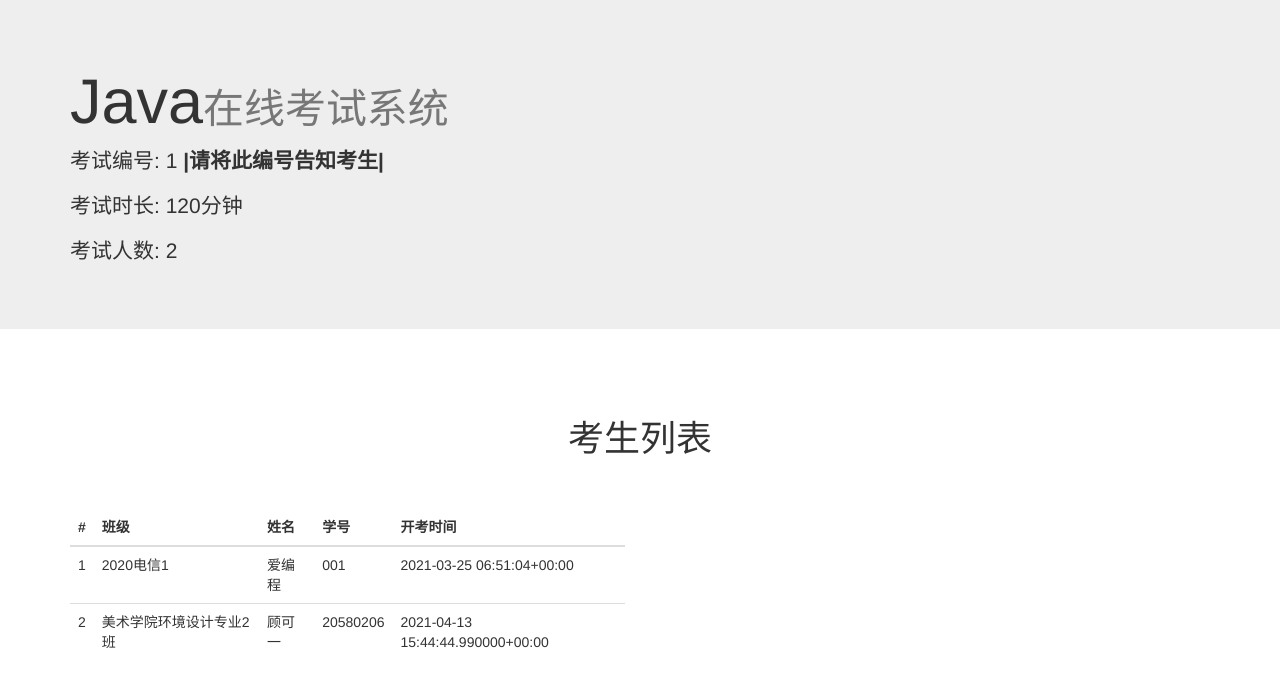
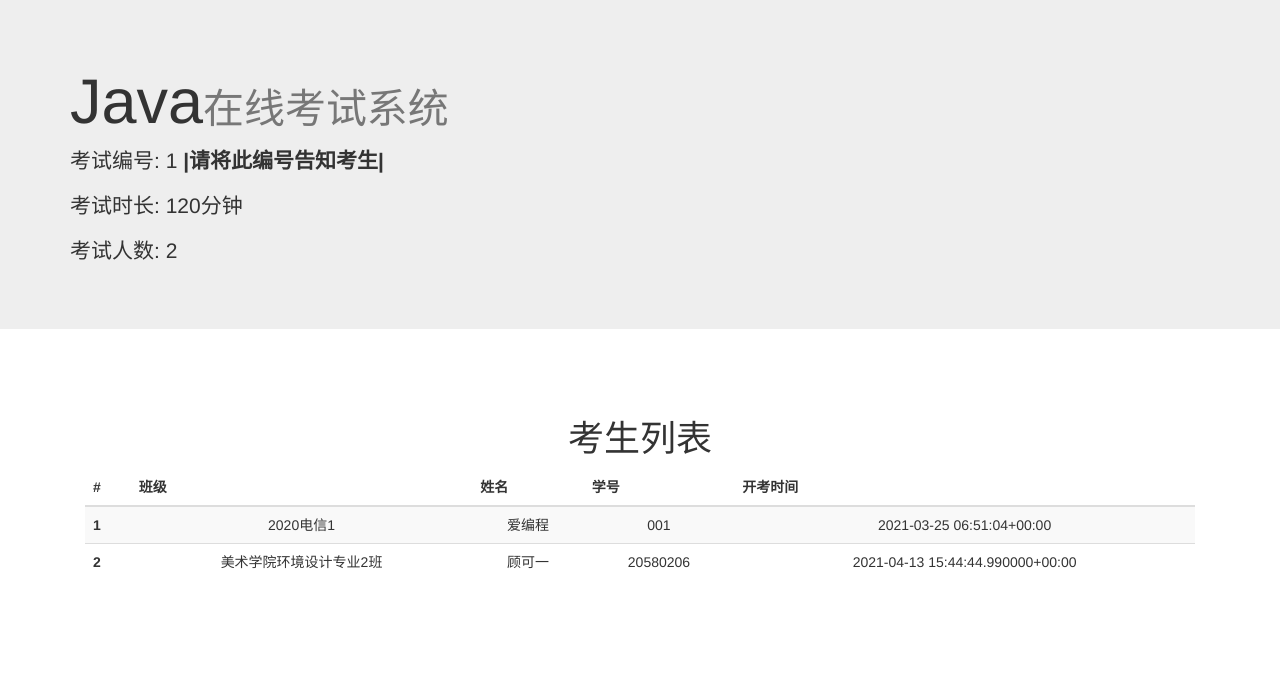
Before and after one commit to tanglw2020/exam-c, a Django app: page /c/examroom/1 in a window 1280 px wide. Shown: the part 51-738 px from the top of the page. Run offline with Django 3.2, Linux system fonts and the light colour scheme; data comes from the database, SQL or seed files in the repository; both versions use the stored data as it was after the commit; some libraries are stand-ins or nearby versions.

Commit message:
feat: add xxx

```diff
--- a/exam_c/templates/exam_c/exam_room_detail.html
+++ b/exam_c/templates/exam_c/exam_room_detail.html
@@ -84,30 +84,27 @@
       <div class="starter-template">
         <h1>考生列表</h1>
 
-            </div>
-            <div class="row">
-              <div class="col-md-6">
-                <table class="table">
+
+            <table class="table table-striped">
               <thead>
                 <tr>
-                      <th>#</th>
-                      <th>班级</th>
-                      <th>姓名</th>
-                      <th>学号</th>
-                      <th>开考时间</th>
+                  <th scope="col">#</th>
+                  <th scope="col">班级</th>
+                  <th scope="col">姓名</th>
+                  <th scope="col">学号</th>
+                  <th scope="col">开考时间</th>
                 </tr>
               </thead>
               <tbody>
                 {% for exam_paper in exam_papers %}
                 <tr>
-                        <td>{{ forloop.counter }}</td>
+                  <th scope="row">{{ forloop.counter }}</th>
                   <td>{{ exam_paper.student.class_name }}</td>
                   <td>{{ exam_paper.student.student_name }}</td>
                   <td>{{ exam_paper.student.student_id }}</td>
                   <td>{{ exam_paper.start_time_ }}</td>
                 </tr>
                 {% endfor %}
-
               </tbody>
             </table>
 
```
Also changed, not shown: db.sqlite3. Lines whose indentation alone changed are shown as unchanged.
